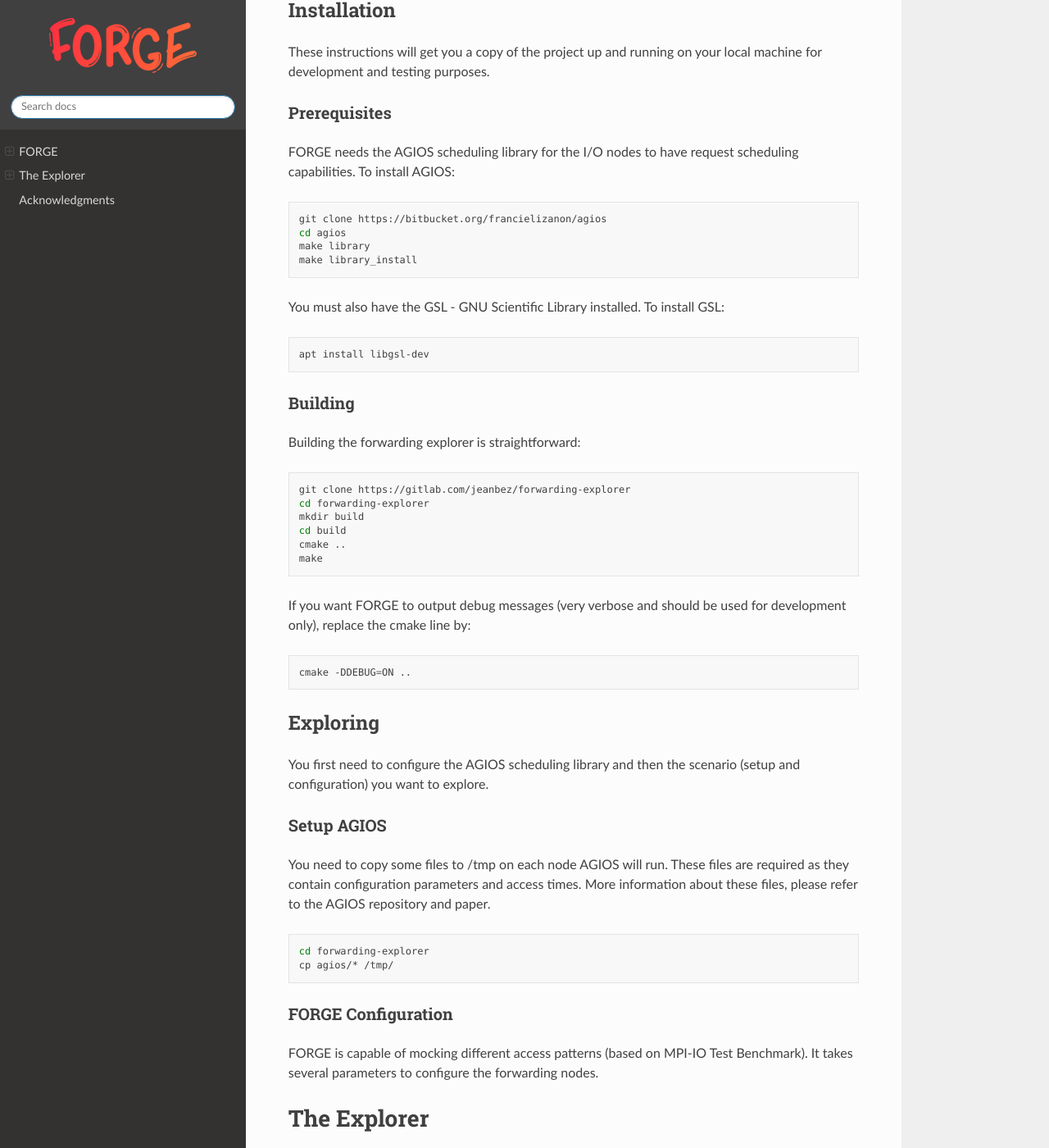
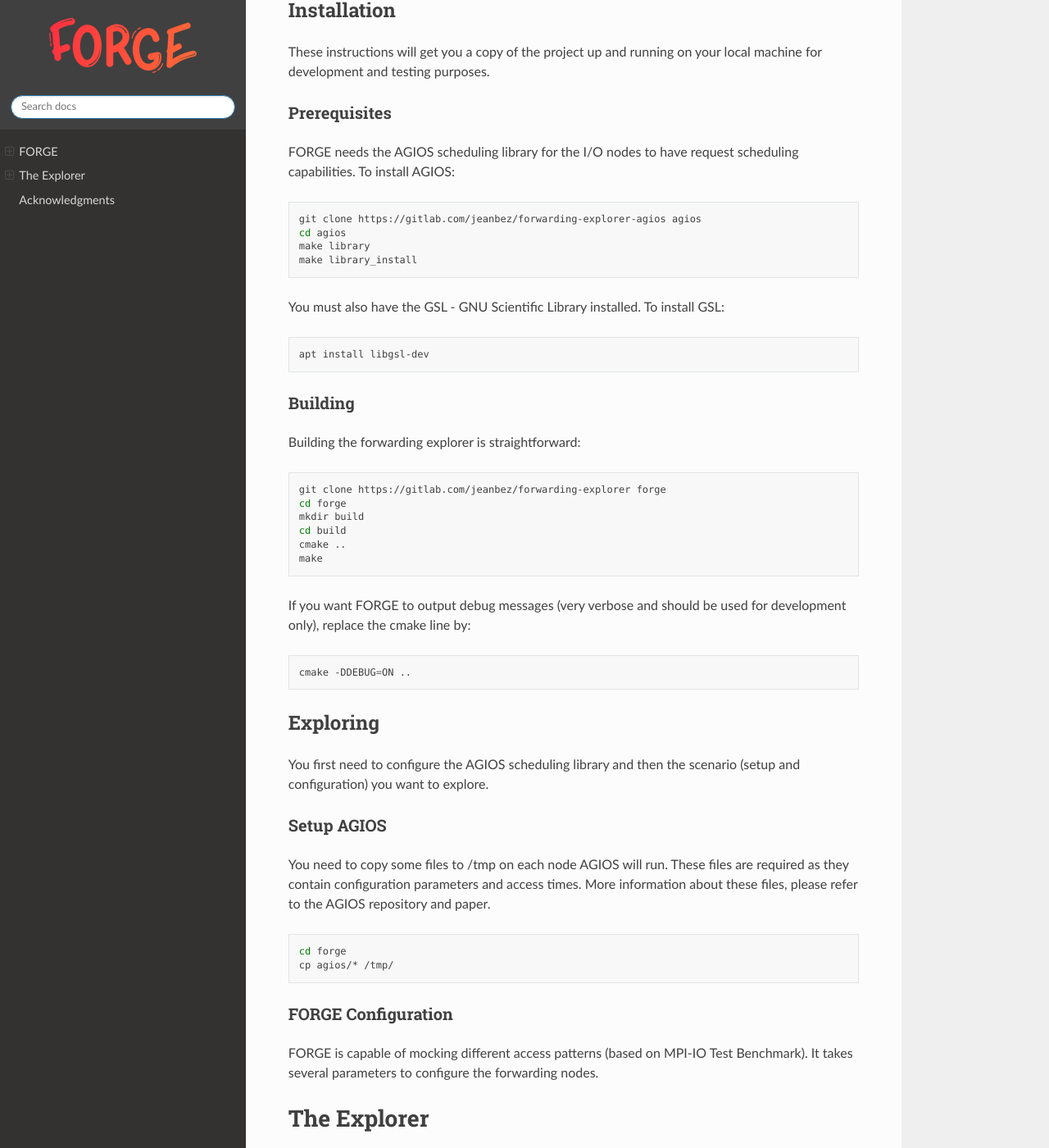
Before and after one commit to jeanbez/forwarding-explorer, a Sphinx documentation site: the page built from docs/index.rst, in a window 1280 px wide and 1400 px high, scrolled down 308 px. Shown: the whole window at 82% size. Built offline with Sphinx 7.4.7 and the Read the Docs theme 2.0.0, drawn with Linux system fonts in a browser that asks for light colours.

Commit message:
Fix path to repository

```diff
--- a/docs/index.rst
+++ b/docs/index.rst
@@ -22,7 +22,7 @@ FORGE needs the AGIOS scheduling library for the I/O nodes to have request sched
 
 .. code-block:: bash
 
-   git clone https://bitbucket.org/francielizanon/agios
+   git clone https://gitlab.com/jeanbez/forwarding-explorer-agios agios
    cd agios
    make library
    make library_install
@@ -40,8 +40,8 @@ Building the forwarding explorer is straightforward:
 
 .. code-block:: bash
 
-   git clone https://gitlab.com/jeanbez/forwarding-explorer
-   cd forwarding-explorer
+   git clone https://gitlab.com/jeanbez/forwarding-explorer forge
+   cd forge
    mkdir build
    cd build
    cmake ..
@@ -65,7 +65,7 @@ You need to copy some files to /tmp on each node AGIOS will run. These files are
 
 .. code-block:: bash
 
-   cd forwarding-explorer
+   cd forge
    cp agios/* /tmp/
 
 FORGE Configuration
```
Also changed, not shown: README.md (+4 -4 lines).
